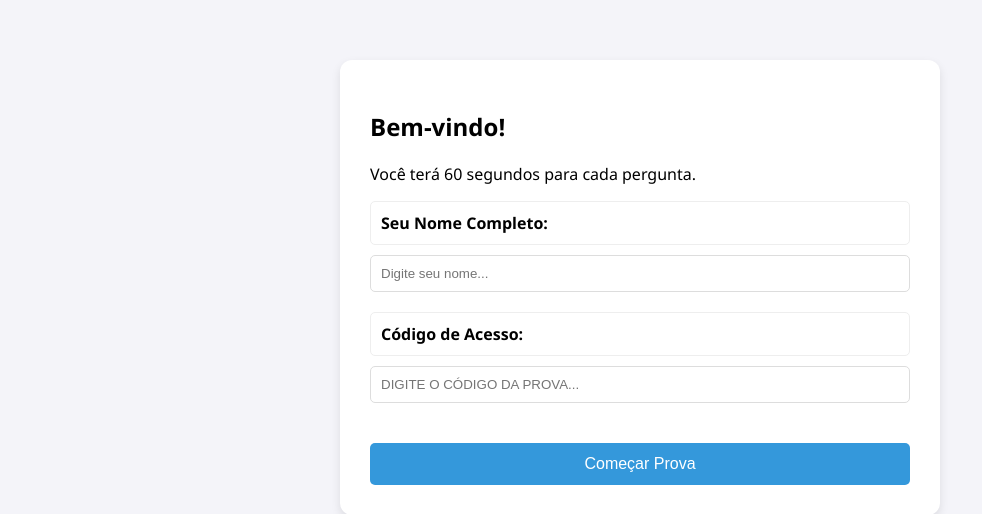
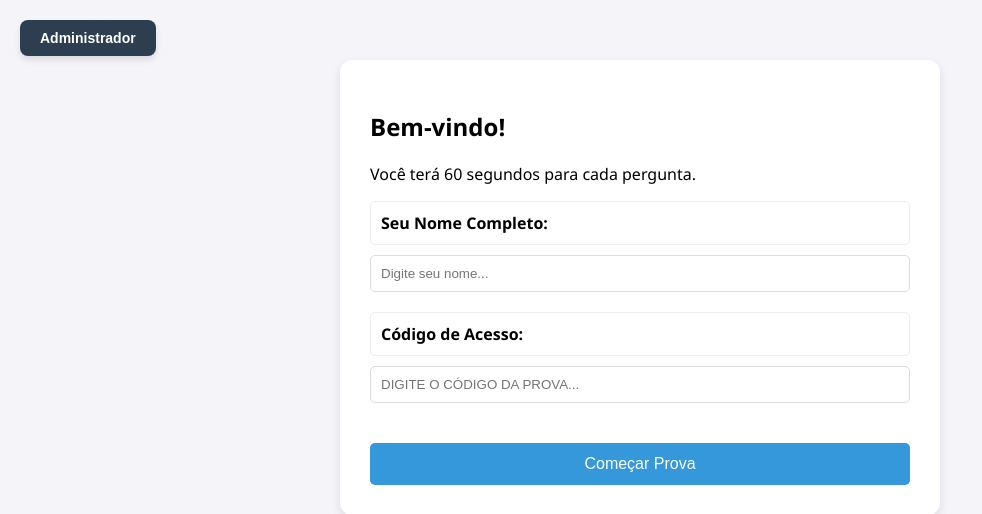
Before and after one commit to alldo08/prova, a FastAPI app: page / in a window 1280 px wide. Shown: the top 514 px of the page, without its empty margins (0-982 px from the left). Run offline with FastAPI, Linux system fonts and the light colour scheme; some libraries are stand-ins or nearby versions.

Commit message:
Update index.html

```diff
--- a/site/templates/index.html
+++ b/site/templates/index.html
@@ -19,6 +19,34 @@
     </style>
 </head>
 <body>
+    <a href="/login" class="btn-admin">Administrador</a>
+
+    <style>
+        .btn-admin {
+            position: absolute;
+            top: 20px;
+            left: 20px;
+            background-color: #2c3e50; /* Cor azul escuro profissional */
+            color: white;
+            padding: 10px 20px;
+            border-radius: 8px;
+            text-decoration: none;
+            font-family: sans-serif;
+            font-size: 14px;
+            font-weight: bold;
+            transition: background 0.3s ease;
+            box-shadow: 0 4px 6px rgba(0,0,0,0.1);
+            z-index: 1000; /* Garante que fique acima de tudo */
+        }
+
+        .btn-admin:hover {
+            background-color: #34495e;
+            box-shadow: 0 6px 12px rgba(0,0,0,0.15);
+        }
+    </style>
+
+
+
 
     <div id="erro-container" class="error-msg">
         {% if erro %}{{ erro }}{% endif %}
@@ -153,4 +181,5 @@
         };
     </script>
 </body>
+
 </html>
```
